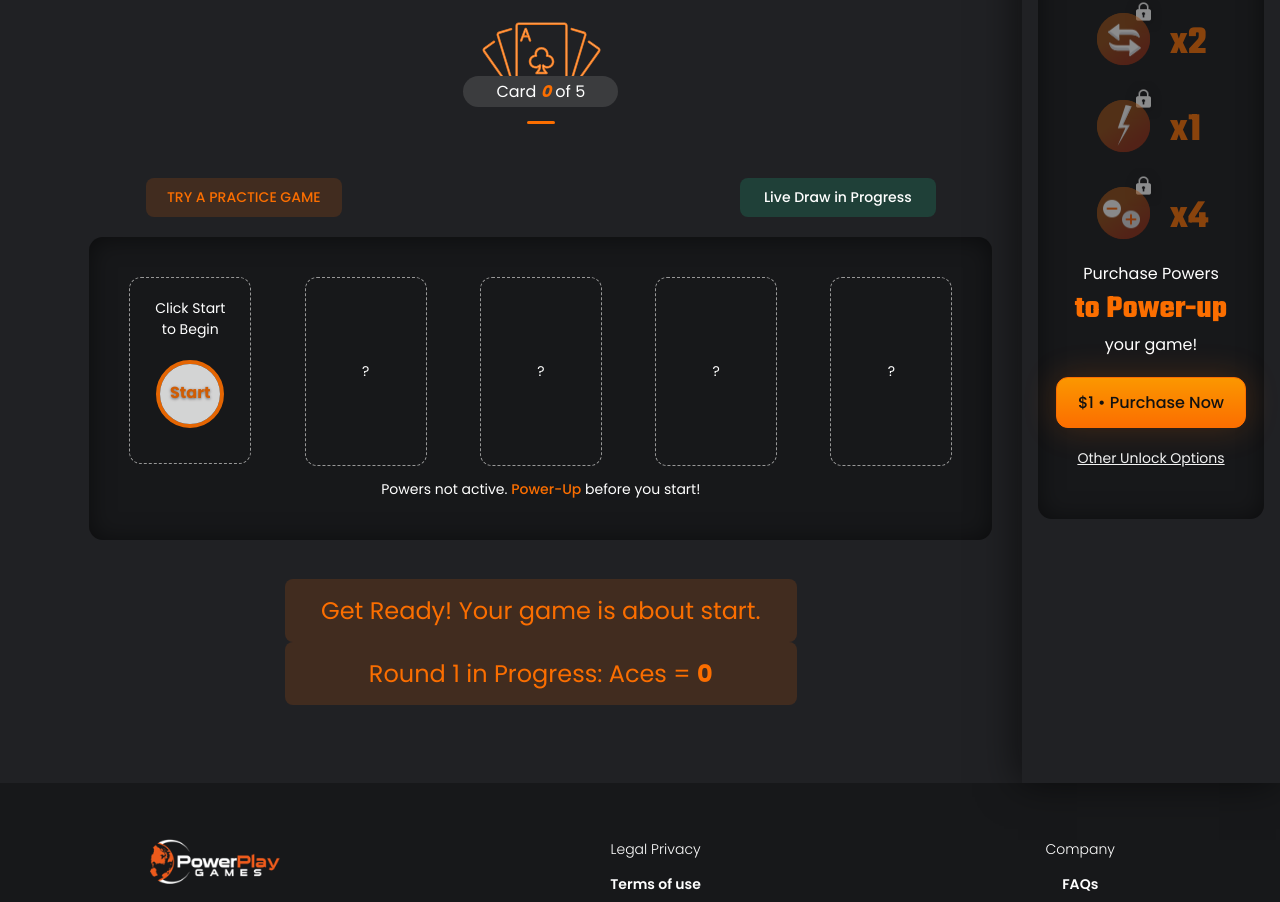
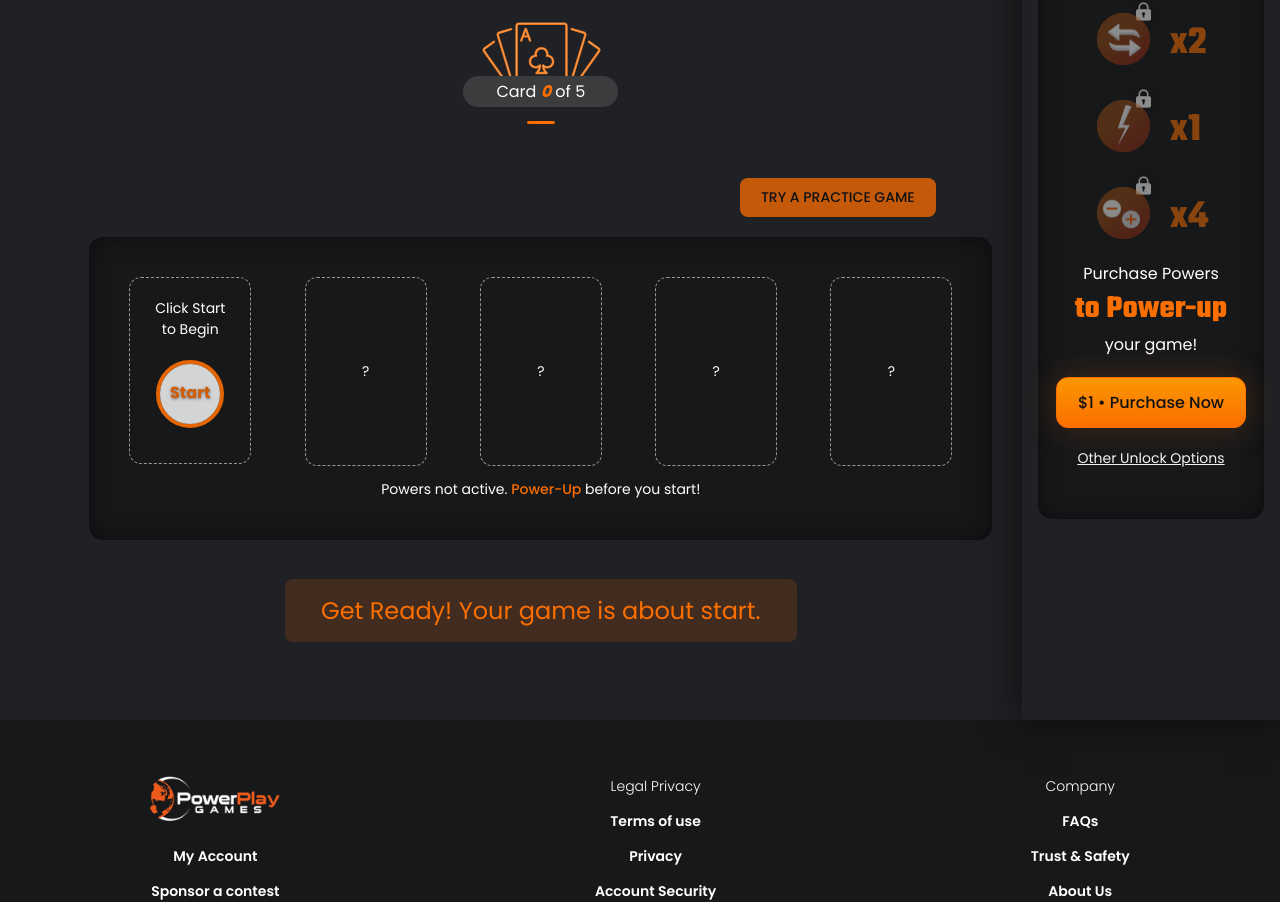
Before and after one commit to fancykingstar/live-fantasy, a React app: page /card-game in a window 1280 px wide. Shown: the part 493-1395 px from the top of the page. Built offline with nearby package versions, Linux system fonts and the light colour scheme.

Commit message:
remove live button, shows alert messages according to game and removed rounds concept

```diff
--- a/src/pages/CardGame/cardGamePage.module.scss
+++ b/src/pages/CardGame/cardGamePage.module.scss
@@ -380,10 +380,10 @@
     height: 39px;
     margin: 0 1rem;
     border-radius: 8px;
-    background-color: rgba(251, 110, 0, 0.15);
+    background-color: rgba(251, 110, 0, 0.75);
     text-transform: uppercase;
     border-width: 0px;
-    color: $primary;
+    color: $black;
     font-family: Poppins;
     font-size: 14px;
     font-weight: 500;
@@ -392,7 +392,7 @@
     line-height: normal;
     letter-spacing: normal;
     text-align: center;
-    float: left;
+    float: right;
   }
 
   .__card_game_content_live_btn {
--- a/src/pages/CardGame/index.js
+++ b/src/pages/CardGame/index.js
@@ -120,26 +120,11 @@ function CardGame(props) {
                     time--;
                     setCount(time)
                 } else {
-                    if (currentRound < TOTAL_ROUNDS) {
-                        setResetTimerState(true)
-                        if (resetAllBtnTime !== 0) {
-                            resetAllBtnTime--;
-                            setResetBtnCountDown(resetAllBtnTime)
-                        } else {
-                            _round += 1;
-                            setCurrentRound(_round)
-                            setCurrentCard(0)
-                            resetGameState()
-                            resetAllBtnTime = MAX_RESET_BTN_COUNT_DOWN
-                            setResetBtnCountDown(resetAllBtnTime)
-                            setResetTimerState(false)
-                            resetList(aceCardsArr)
-                        }
-                    } else {
                         setResetTimerState(false)
                         setIsReplaceAllState(false)
                         clearInterval(timeOut)
-                    }
+                        setStart(false);
+                        resetGameState()
                 }
             }, 1000)
         }
@@ -312,21 +297,21 @@ function CardGame(props) {
                     success={replace > 0 ? true : false}
                     primary={replace <= 0 ? true : false}
                     title="New Card"
-                    toolText={`${replace} left`}
+                    toolText={`5 left`}
                     icon={<Replace style={{ height: 'auto' }} />}
                 />
                 <SidebarButton
                     success={powerMatch > 0 ? true : false}
                     primary={powerMatch <= 0 ? true : false}
                     title="Power Match"
-                    toolText={`${powerMatch} left`}
+                    toolText={`5 left`}
                     icon={<img src={BoltIcon} width={53} height={53} alt={''}/>}
                 />
                 <SidebarButton
                     success={increaseOrDecrease > 0 ? true : false}
                     primary={increaseOrDecrease <= 0 ? true : false}
                     title="Increase/Decrease"
-                    toolText={`${increaseOrDecrease} left`}
+                    toolText={`5 left`}
                     icon={<PlusMinus style={{height: 'auto'}}/>}
                 />
             </>
@@ -551,7 +536,6 @@ function CardGame(props) {
                     <div className={classes.__card_game_content_body}>
                         <div className={classes.__card_game_content_btns}>
                             <button className={classes.__card_game_content_practice_btn}>Try a Practice game</button>
-                            <button className={classes.__card_game_content_live_btn}>Live Draw in Progress</button>
                         </div>
 
 
@@ -690,10 +674,12 @@ function CardGame(props) {
 
                     <div className={classes.__card_game_content_footer}>
                         {
-                            currentRound === 1 && currentCard === 0 && time > 0 &&
-                                <>
-                                    <Alert renderMsg={() => <p>Get Ready! Your game is about start.</p>} primary />
-                                </>
+                            !start ?
+                                <Alert renderMsg={() => <p>Get Ready! Your game is about start.</p>} primary />
+                                :
+                                cardsArr.length < CONSTANTS.MAX_ACE_CARDS
+                                &&
+                                <Alert primary renderMsg={() => (<p>{CONSTANTS.MAX_ACE_CARDS - getAceCards()} {getAceCards() == 4 ? 'Ace' : 'Aces'} to go</p>)} />
                         }
                         {
                             getAceCards() >= CONSTANTS.MAX_ACE_CARDS ?
@@ -705,11 +691,9 @@ function CardGame(props) {
                                     </button>
                                 </>
                                 :
-                                currentRound === TOTAL_ROUNDS && time <= 0 && cardsArr.length >= CONSTANTS.MAX_ACE_CARDS
-                                    ?
-                                    <Alert danger renderMsg={() => (<p>You have only { getAceCards() || 0 } of { CONSTANTS.MAX_ACE_CARDS} Aces</p>)} />
-                                    :
-                                    <Alert primary renderMsg={() => (<p>Round { currentRound } in Progress: Aces = <strong>{getAceCards() || 0}</strong></p>)} />
+                                cardsArr.length >= CONSTANTS.MAX_ACE_CARDS
+                                &&
+                                <Alert danger renderMsg={() => (<p>You have only { getAceCards() || 0 } of { CONSTANTS.MAX_ACE_CARDS} Aces</p>)} />
                         }
                     </div>
                 </div>
```
Also changed, not shown: 1 other file (tests, documents, lock files or other folders).
